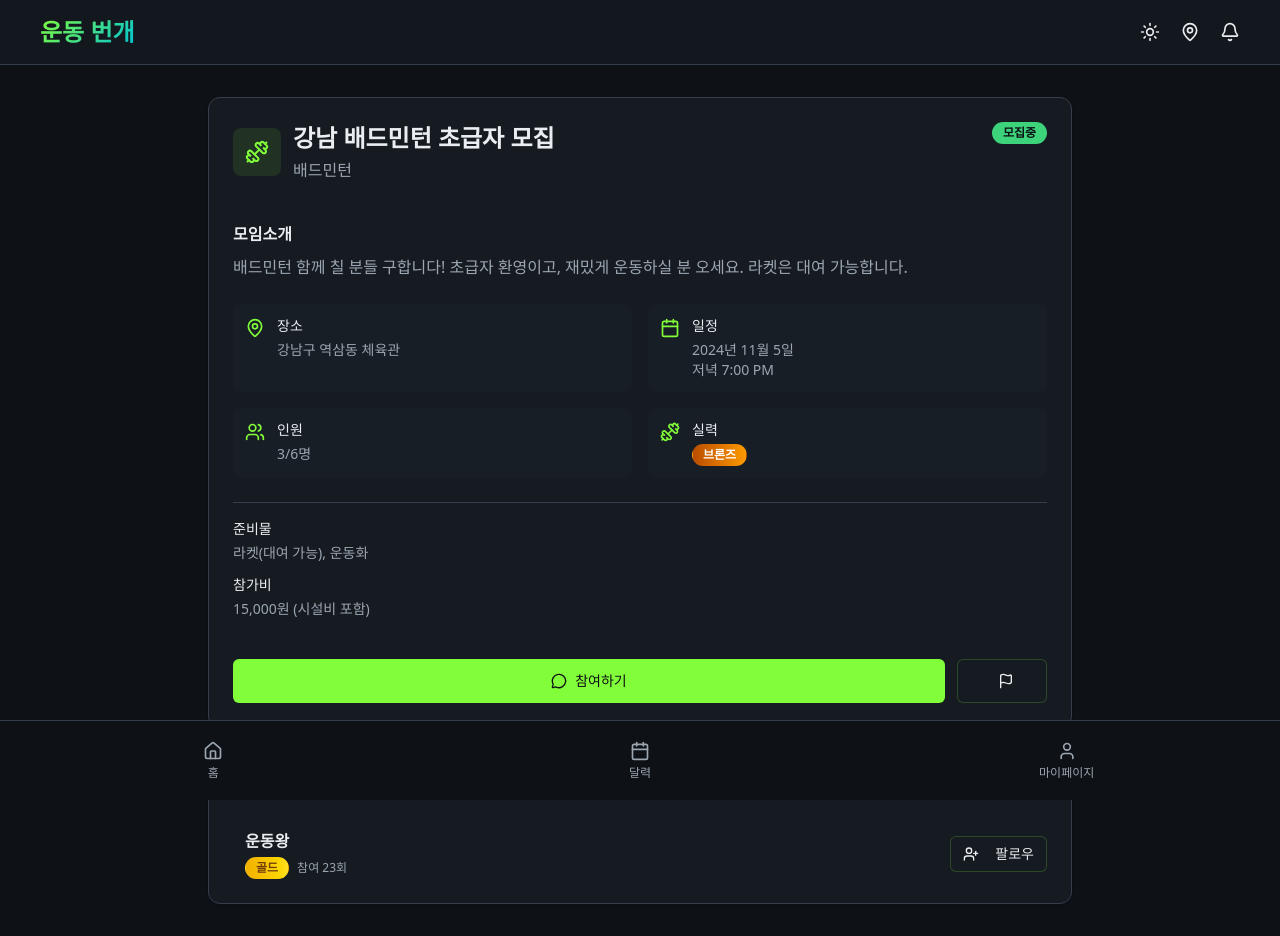
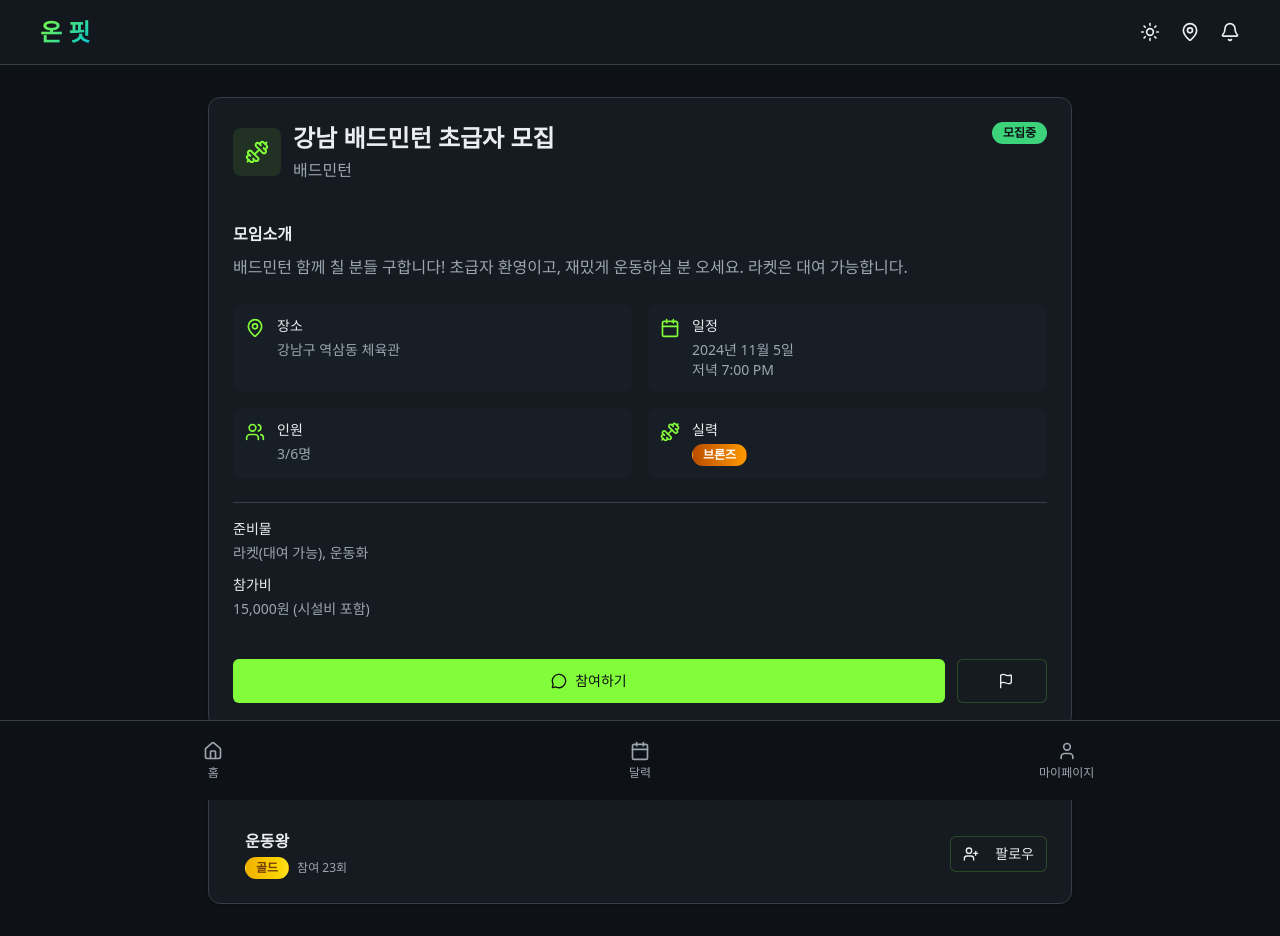
Before and after one commit to shinhaeng1204/on-fit, a Next.js app in the folder on-fit-next/: page /post/1 in a window 1280 px wide. Built offline with nearby package versions, Linux system fonts and the light colour scheme.

Commit message:
fix: 헤더 포지션 및 타이틀 수정 & kakao login 오류 해결

```diff
--- a/on-fit-next/src/app/(main)/layout.tsx
+++ b/on-fit-next/src/app/(main)/layout.tsx
@@ -8,7 +8,7 @@ export default function HomeLayout({children}: {children: ReactNode}) {
         <>
         <Header
         variant="main"
-        title="운동 번개"
+        title="온 핏"
         titleClassName= "text-2xl text-gradient-brand font-bold"
         containerClassName="bg-card/80 backdrop-blur-sm border-b border-border"
         right={
--- a/on-fit-next/src/app/(main)/page.tsx
+++ b/on-fit-next/src/app/(main)/page.tsx
@@ -2,6 +2,7 @@
 import HeroImage from "@/assets/hero.jpeg"
 import { Button } from "@/components/common/Button"
 import Filter from "@/components/common/main/Filter"
+import KakaoLogin from "@/components/KakaoLogin"
 import { Plus } from "lucide-react"
 import Image from "next/image"
 export default function Home() {
--- a/on-fit-next/src/components/common/Header.tsx
+++ b/on-fit-next/src/components/common/Header.tsx
@@ -44,9 +44,9 @@ export default function Header({
     )
 
   return (
-    <header className={`z-50 glass-card ${className}`}>
+    <header className={`top-0 sticky z-50 glass-card ${className}`}>
       <div
-        className={`relative mx-auto  px-10  py-4 w-full flex items-center justify-between ${containerClassName}`}
+        className={`mx-auto  px-10  py-4 w-full flex items-center justify-between ${containerClassName}`}
       >
         {/* 왼쪽 영역 */}
         <div className="flex items-center gap-2 min-w-0 flex-1">
```
Also changed, not shown: 1 other file (tests, documents, lock files or other folders).
